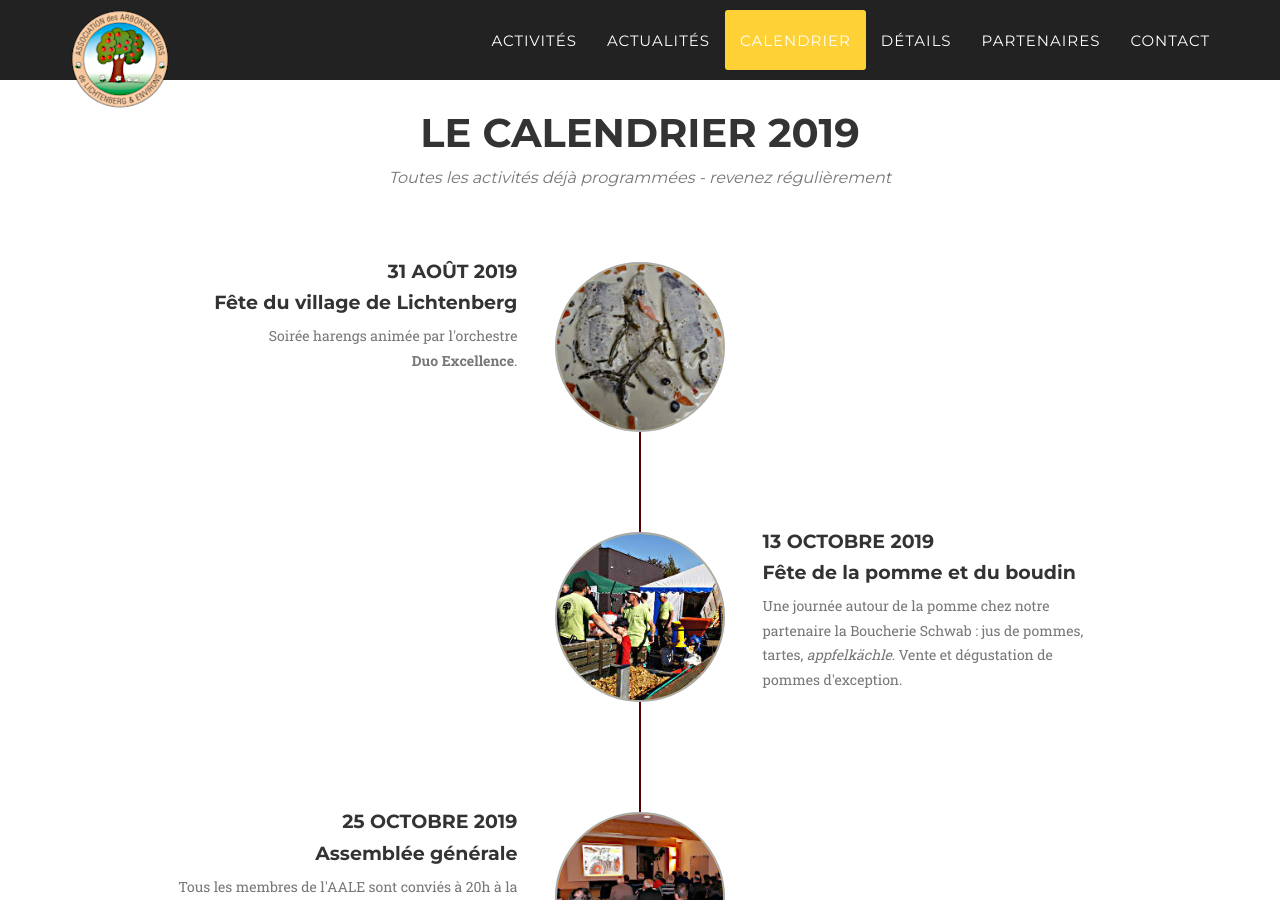
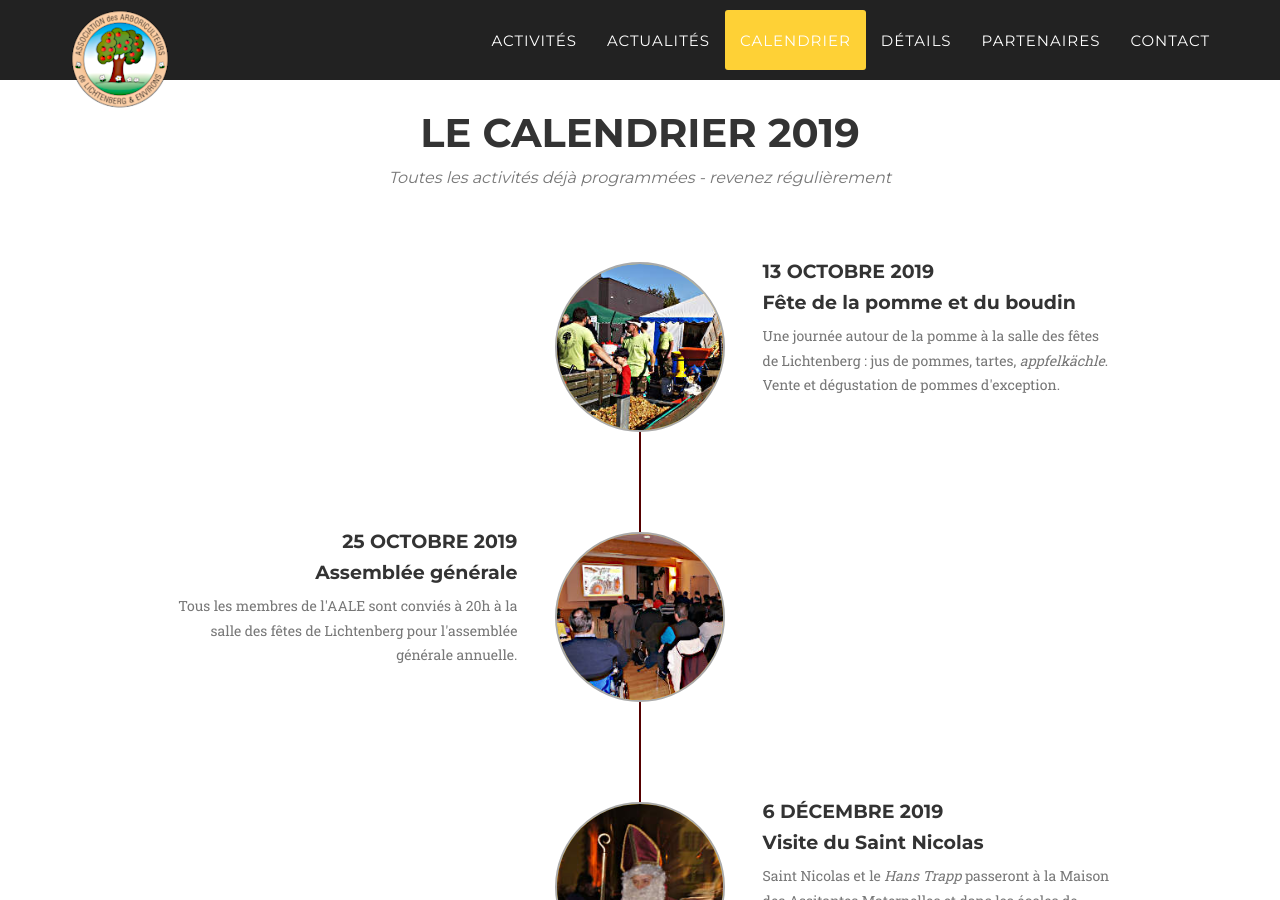
Before and after one commit to arboriculteurs/arboriculteurs.github.io, a Jekyll site: the page built from index.html, in a window 1280 px wide and 900 px high, scrolled down 2744 px. Built offline with Jekyll 4.4.1, drawn with Linux system fonts in a browser that asks for light colours; nearby versions of some CDN libraries; some web fonts are replaced.

Commit message:
Lieu fête de la pomme

```diff
--- a/_includes/about.html
+++ b/_includes/about.html
@@ -123,7 +123,7 @@
                             </div>
                         </div>
                     </li>
-                        -->
+
                     <li>
                         <div class="timeline-image">
                             <img class="img-circle img-responsive" src="img/about/harengs.jpg" alt="Haeriowe">
@@ -138,6 +138,7 @@
                             </div>
                         </div>
                     </li>
+                     -->
                     <li class="timeline-inverted">
                         <div class="timeline-image">
                             <img class="img-circle img-responsive" src="img/about/fete_pomme.jpg" alt="Fête de la pomme">
@@ -148,7 +149,7 @@
                                 <h4 class="subheading">Fête de la pomme et du boudin</h4>
                             </div>
                             <div class="timeline-body">
-                                    <p class="text-muted">Une journée autour de la pomme chez notre partenaire la Boucherie Schwab : jus de pommes, tartes, <i>appfelkächle</i>. Vente et dégustation de pommes d'exception.</p>
+                                <p class="text-muted">Une journée autour de la pomme à la salle des fêtes de Lichtenberg : jus de pommes, tartes, <i>appfelkächle</i>. Vente et dégustation de pommes d'exception.</p>
                             </div>
                         </div>
                     </li>
```
Lines whose indentation alone changed are shown as unchanged.
